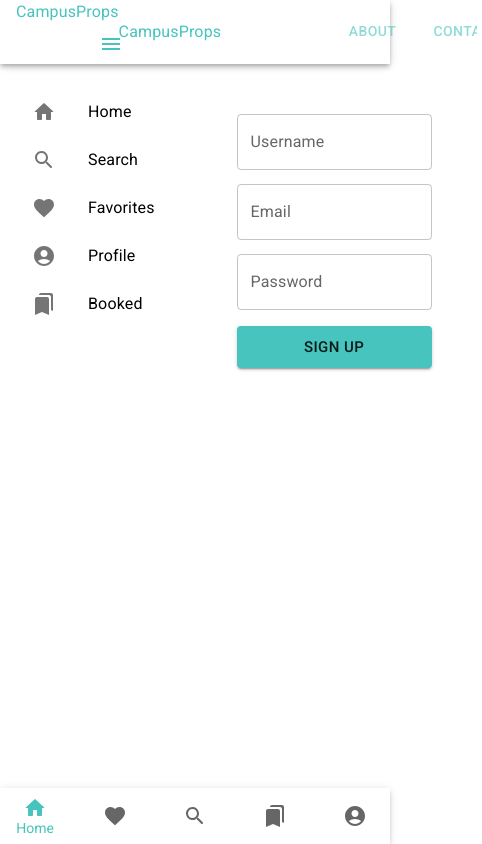
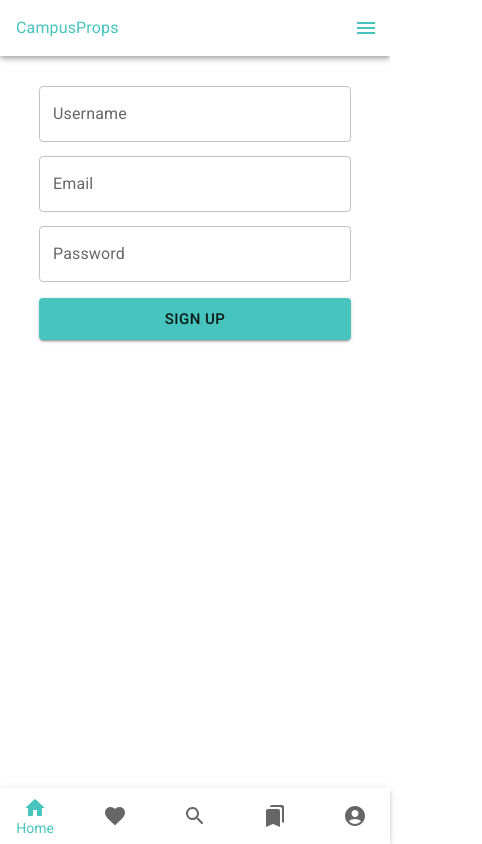
Before and after one commit to Warriiorr/CamppusPropsx, a React (Vite) app: page /sign-up in a window 390 px wide. Shown: the whole page, 482 px wide, since content can reach past the window. Built offline with nearby package versions, Linux system fonts and the light colour scheme.

Commit message:
correct display fro the pages via responsiveness

```diff
--- a/src/components/BottomTabNav.jsx
+++ b/src/components/BottomTabNav.jsx
@@ -20,7 +20,7 @@ const BottomTabNav = () => {
   return (
 
 
-        <Box  sx={{ display: { sm: "flex", md: "none" }}}>
+        <Box  sx={{ display: { sx: "flex", sm: "none", md: "none" }}}>
     <Paper sx={{ position: 'fixed', bottom: 0, left: 0, right: 0 , width: '100%'}} elevation={3}>
 
       <BottomNavigation   sx={{
--- a/src/components/Header.jsx
+++ b/src/components/Header.jsx
@@ -35,7 +35,7 @@ const Header = () => {
     <AppBar position="sticky" style={{ backgroundColor: 'transparent' }}>
       <Toolbar>
           {/* {isMobile ? (  */}
-          <Grid container  sx={{ display: {md: "none", sm: "flex"}, justifyContent: "space-between", alignItems: "center"}}>
+          <Grid container  sx={{ display: {xs: "flex", sm: "flex", md: "none"}, justifyContent: "space-between", alignItems: "center", width: "100%"}}>
             <Typography sx={{ color: "#46c4bd", textDecorationLine: "none" }} component={Link} to="/">CampusProps</Typography>
 
             <IconButton
@@ -72,7 +72,8 @@ const Header = () => {
       {/*  ) : (   */}
 
         <>
-          <Grid container alignItems="center" sx={{display: {sm: "none", md: "flex"}}}>
+        <Grid container alignItems="center" sx={{display: {xs: "none", sm: "none", md: "flex"}}}>
+
             <Grid item xs={2} sx={{ color: "#46c4bd", textAlign: "center", textDecorationLine: "none" }} component={Link} to="/">
               <Typography>CampusProps</Typography>
             </Grid>
@@ -85,6 +86,7 @@ const Header = () => {
                 <Tab label="sign up" component={Link} to="/sign-up" />
               </Tabs>
             </Grid>
+
           </Grid>
           </>
 
--- a/src/components/SideBar.jsx
+++ b/src/components/SideBar.jsx
@@ -10,7 +10,7 @@ import { Link } from 'react-router-dom';
 
  const SideBar = () => {
   return (
-    <Box bgcolor="" flex={1} p={2} sx={{display: {sm: "none", md: "block"}}}>
+    <Box bgcolor="" flex={1} p={2} sx={{display: {sm: "flex", md: "block", xs: "none"}}}>
     <List>
     <ListItem disablePadding>
       <ListItemButton component={Link} to="/">
--- a/src/pages/SignUp.jsx
+++ b/src/pages/SignUp.jsx
@@ -11,7 +11,7 @@ const initialValues = {
 
 export default function SignUp() {
   return (
-    <Box sx={{ display: "flex", justifyContent: "center", padding: "50px" }}>
+    <Grid sx={{ display: "flex", justifyContent: "center", padding: {xs: "10px", sm: "30px"} }}>
       <Formik
         initialValues={initialValues}
         onSubmit={(values, formikHelpers) => {
@@ -27,7 +27,7 @@ export default function SignUp() {
        {({errors, isValid, touched, dirty}) => (
           <Form>
             <Box
-              sx={{ display: "flex", flexDirection: "column", width: "50vw" }}
+              sx={{ display: "flex", flexDirection: "column", width: {xs: "80vw", sm: "50vw"}, marginTop: {xs: "20px", sm: "0px"} }}
             >
               <Field
                 name="username"
@@ -73,6 +73,6 @@ export default function SignUp() {
           </Form>
          )}
       </Formik>
-    </Box>
+    </Grid>
   );
 }
```
